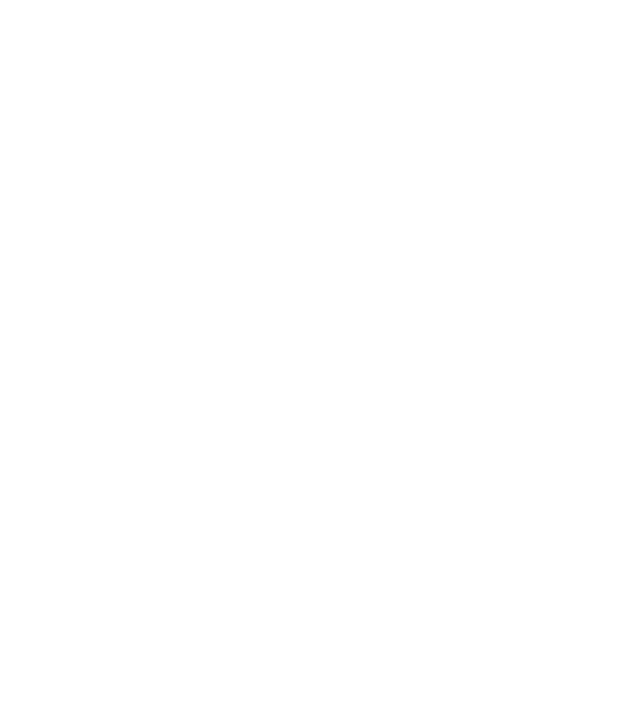
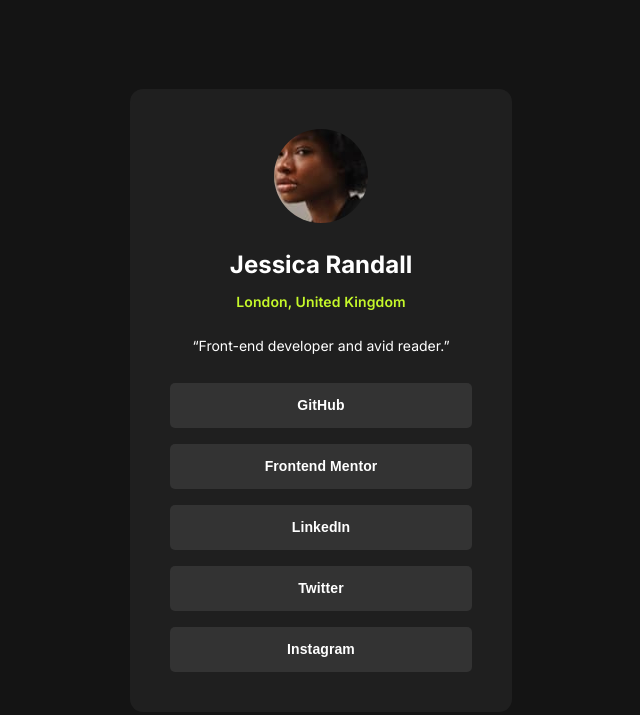
Before and after one commit to hindami/social-links-profile, a plain HTML site: page index.html in a window 1280 px wide. Shown: the whole page, without its empty margins (319-959 px from the left). Drawn offline with Linux system fonts and the light colour scheme.

Commit message:
feat: implement icon and styles on index.html

```diff
--- a/index.html
+++ b/index.html
@@ -4,6 +4,40 @@
     <meta charset="UTF-8" />
     <meta name="viewport" content="width=device-width, initial-scale=1.0" />
     <title>Social Links Profile</title>
+
+    <link
+      rel="icon"
+      href="./assets/images/favicon-32x32.png"
+      type="image/png"
+    />
+    <link rel="stylesheet" href="./styles/styles.css" />
+    <link rel="stylesheet" href="./styles/responsive.css" />
   </head>
-  <body></body>
+  <body>
+    <main class="card--container">
+      <div class="short-desc--container">
+        <div class="avatar-icon">
+          <img src="./assets/images/avatar-jessica.jpeg" alt="avatar-icon" />
+        </div>
+        <h1 class="name">Jessica Randall</h1>
+        <p class="location">London, United Kingdom</p>
+        <p class="short-desc">“Front-end developer and avid reader.”</p>
+      </div>
+      <div class="social-media-links--container">
+        <button class="social-media-links--button" type="button">GitHub</button>
+        <button class="social-media-links--button" type="button">
+          Frontend Mentor
+        </button>
+        <button class="social-media-links--button" type="button">
+          LinkedIn
+        </button>
+        <button class="social-media-links--button" type="button">
+          Twitter
+        </button>
+        <button class="social-media-links--button" type="button">
+          Instagram
+        </button>
+      </div>
+    </main>
+  </body>
 </html>
```
